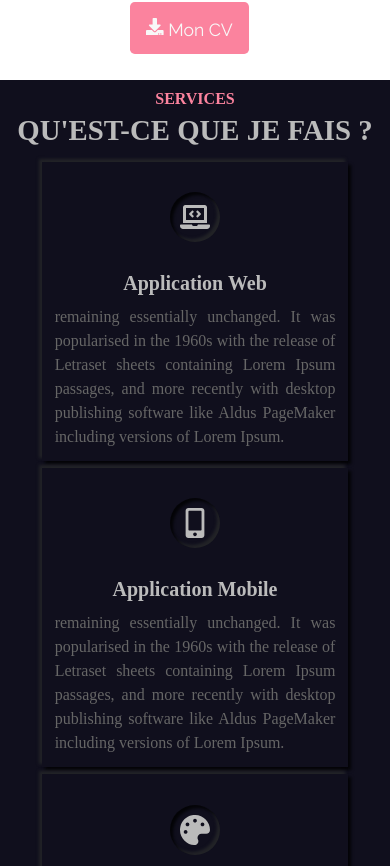
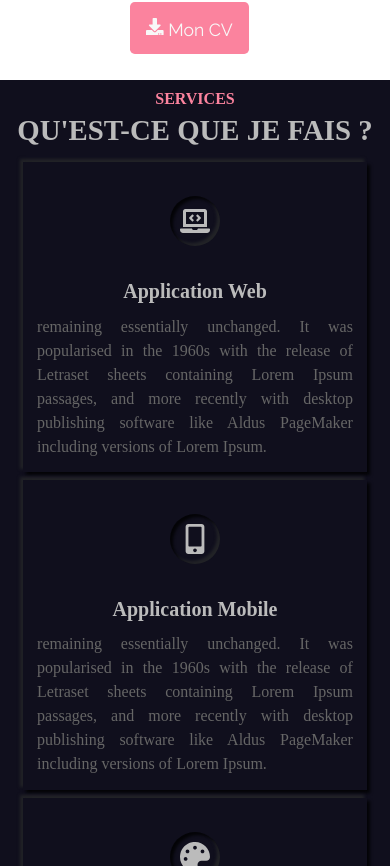
Before and after one commit to ExcaliburSims/portfolioNextJS, a Next.js app: page / in a window 390 px wide. Shown: the part 1658-2524 px from the top of the page. Built offline with nearby package versions, Linux system fonts and the light colour scheme.

Commit message:
feat: make responsive service component

```diff
--- a/styles/Service.module.scss
+++ b/styles/Service.module.scss
@@ -2,7 +2,8 @@
 
 .container {
   background-color: $fondSombre;
-  height: 94vh;
+  //height: 94vh;
+  height: auto;
   color: $textNoir-700;
   .title {
     @include section_title;
@@ -15,4 +16,9 @@
     max-width: 80%;
     margin: 0 auto;
   }
+  @media screen and (max-width: 1440px) {
+    .content {
+      max-width: 90%;
+    }
+  }
 }
```
